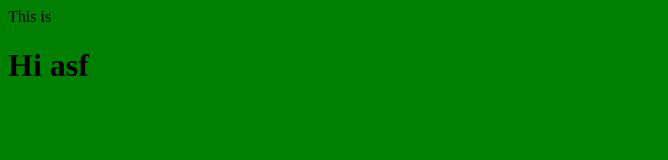
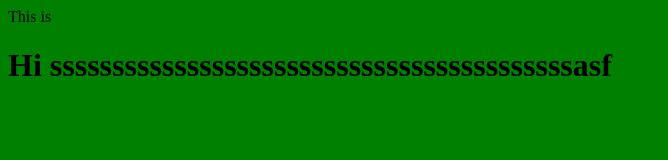
Before and after one commit to mbsaicharan/hello-world, a plain HTML site: page index.html in a window 1280 px wide. Shown: the whole page, without its empty margins (0-668 px from the left). Drawn offline with Linux system fonts and the light colour scheme.

Commit message:
Update index.html

```diff
--- a/index.html
+++ b/index.html
@@ -6,6 +6,6 @@
   </style>
   <head> This is </head>
   <body>
-    <h1>Hi asf</h1>
+    <h1>Hi ssssssssssssssssssssssssssssssssssssssssssasf</h1>
   </body>
 </html>
```
